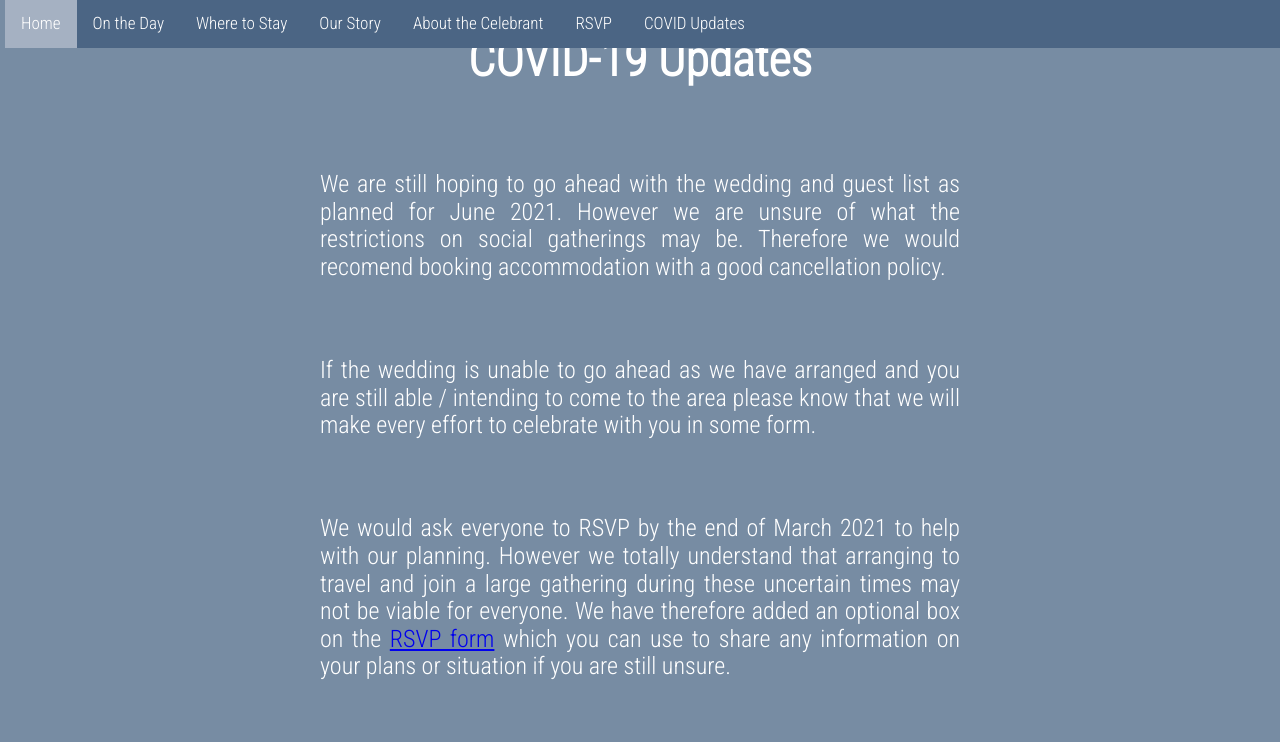
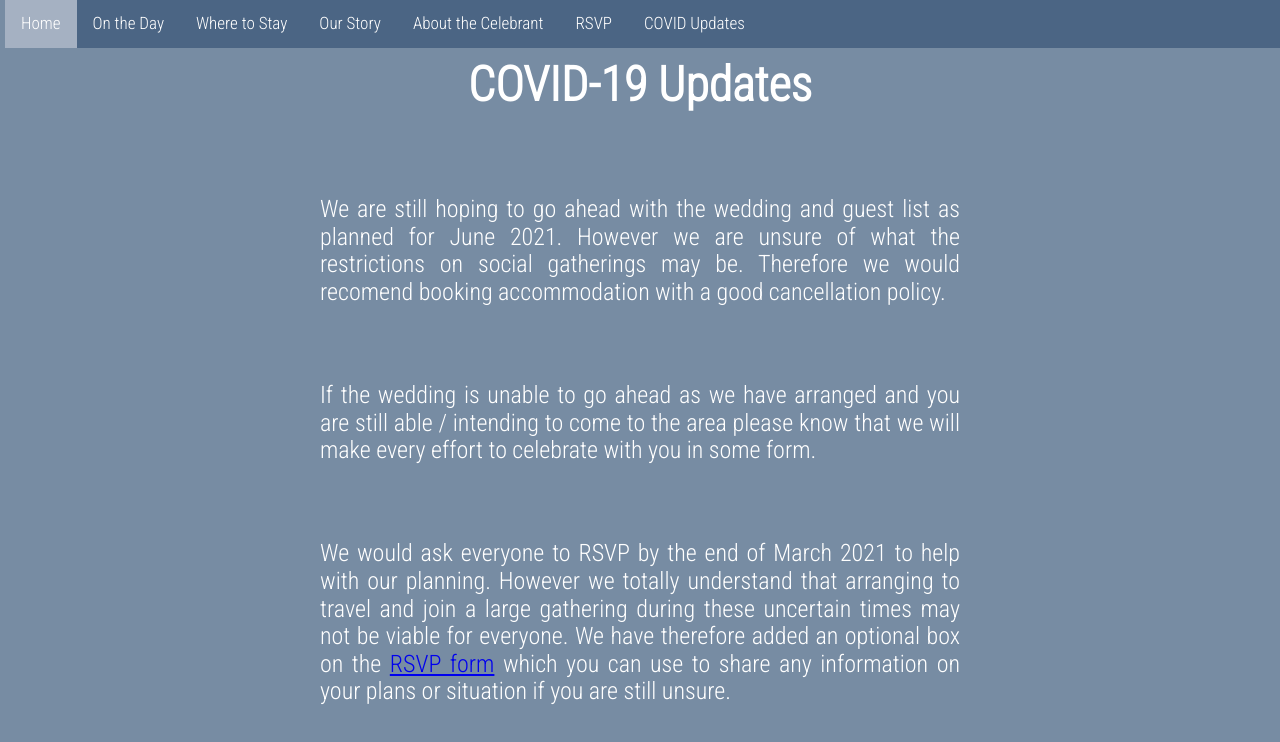
Before and after one commit to Susie-Smart/SusieTomWedding, a plain HTML site: page covid.html in a window 1280 px wide. Drawn offline with nearby package versions, Linux system fonts and the light colour scheme.

```diff
--- a/style.css
+++ b/style.css
@@ -93,7 +93,7 @@ body{
     font-size: 24px;
 
 	position: absolute;
-	top:0;
+	top:25px;
 	bottom: 0;
 	left: 25%;
 	right: 0;
```
